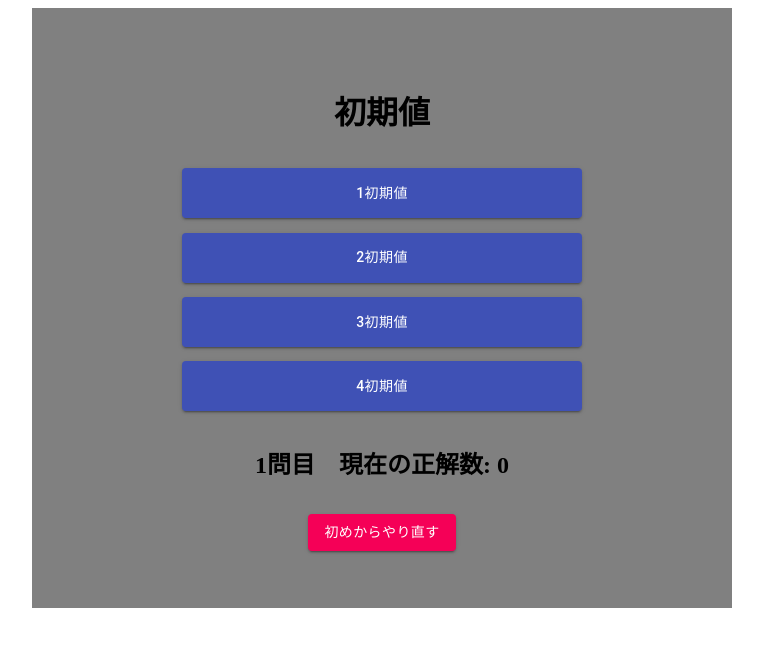
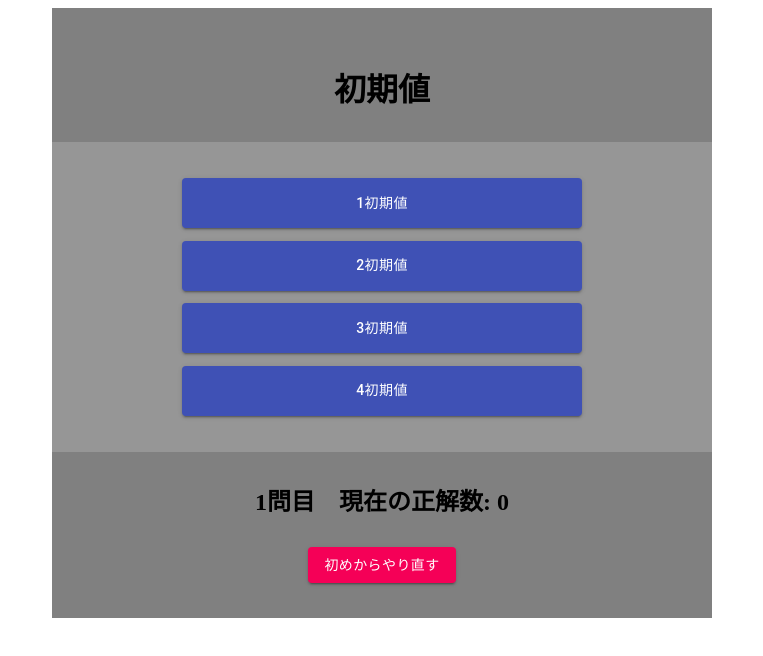
Before and after one commit to naokihino178/quiz-app, a React (Create React App) app: page / in a window 1280 px wide. Shown: the top 656 px of the page, without its empty margins (258-1021 px from the left). Built offline with nearby package versions, Linux system fonts and the light colour scheme.

Commit message:
AnswersコンポーネントおよびQuestionコンポーネントを追加

```diff
--- a/src/App.css
+++ /dev/null
@@ -1,16 +0,0 @@
-.container {
-  width: 600px;
-  height: 500px;
-  margin: 0 auto;
-  padding: 50px;
-  background: gray;
-  display: flex;
-  flex-flow: column;
-  align-items: center;
-  justify-content: space-around;
-}
-
-.buttonSize {
-  width: 400px;
-  height: 50px;
-}
--- a/src/App.tsx
+++ b/src/App.tsx
@@ -1,65 +1,66 @@
 import React, { useState } from "react";
-import "./App.css";
-
+import "./css/styles.css";
+import Answers from "./component/Answers";
+import Question from "./component/Question";
 import { Button } from "@material-ui/core";
 
 const App: React.FC = () => {
-  const [questionsAnswers, setQuestionsAnswers] = useState([
+  const [questionAnswers, setQuestionAnswers] = useState([
     {
-      questions: "apple",
+      question: "apple",
       answers: ["1リンゴ", "2バナナ", "3ブドウ", "4モモ"],
       correctAnswer: "1リンゴ",
     },
     {
-      questions: "fox",
+      question: "fox",
       answers: ["1キツネ", "2タヌキ", "3クマ", "4ライオン"],
       correctAnswer: "1キツネ",
     },
     {
-      questions: "guitar",
+      question: "guitar",
       answers: ["1ギター", "2ベース", "3ドラム", "4シタール"],
       correctAnswer: "1ギター",
     },
     {
-      questions: "red",
+      question: "red",
       answers: ["1赤", "2青", "3緑", "4黒"],
       correctAnswer: "1赤",
     },
     {
-      questions: "car",
+      question: "car",
       answers: ["1車", "2電車", "3飛行機", "4バス"],
       correctAnswer: "1車",
     },
     {
-      questions: "buy",
+      question: "buy",
       answers: ["1買う", "2売る", "3交換する", "4壊す"],
       correctAnswer: "1買う",
     },
     {
-      questions: "have",
+      question: "have",
       answers: ["1持っている", "2住んでいる", "3立っている", "4知っている"],
       correctAnswer: "1持っている",
     },
     {
-      questions: "snow",
+      question: "snow",
       answers: ["1雪", "2雷", "3雨", "4嵐"],
       correctAnswer: "1雪",
     },
     {
-      questions: "fly",
+      question: "fly",
       answers: ["1飛ぶ", "2潜る", "3寝る", "4泣く"],
       correctAnswer: "1飛ぶ",
     },
     {
-      questions: "run",
+      question: "run",
       answers: ["1走る", "2歩く", "3移動する", "4入る"],
       correctAnswer: "1走る",
     },
   ]);
 
-  const [getQuestionsAnswers, setGetQuestionsAnswers] = useState({
+  const [getQuestionAnswers, setGetQuestionAnswers] = useState({
     // そもそもこれはstateで管理する必要があるのか？
-    questions: "初期値",
+    question: "初期値",
     answers: ["1初期値", "2初期値", "3初期値", "4初期値"],
     correctAnswer: "1初期値",
   });
@@ -67,19 +68,19 @@ const App: React.FC = () => {
   const [score, setScore] = useState(0);
   const [questionNumber, setQuestionNumber] = useState(1);
 
-  const questions = getQuestionsAnswers.questions;
-  const answers = getQuestionsAnswers.answers;
+  const question = getQuestionAnswers.question;
+  const answers = getQuestionAnswers.answers;
 
   const changeQuestions = () => {
     //　様々な問題+回答が入った配列をシャッフル
-    for (let i = questionsAnswers.length - 1; i > 0; i--) {
+    for (let i = questionAnswers.length - 1; i > 0; i--) {
       const j = Math.floor(Math.random() * (i + 1));
-      const tmp = questionsAnswers[i];
-      questionsAnswers[i] = questionsAnswers[j];
-      questionsAnswers[j] = tmp;
+      const tmp = questionAnswers[i];
+      questionAnswers[i] = questionAnswers[j];
+      questionAnswers[j] = tmp;
     }
     // 変数nextAnswersにシャッフルした配列の一番上のオブジェクトのanswersを代入
-    const nextAnswers = questionsAnswers[0].answers;
+    const nextAnswers = questionAnswers[0].answers;
     // nextAnswersをシャッフル
     for (let i = nextAnswers.length - 1; i > 0; i--) {
       const j = Math.floor(Math.random() * (i + 1));
@@ -88,13 +89,13 @@ const App: React.FC = () => {
       nextAnswers[j] = tmp;
     }
     // getQuestionsAnswersにquestionsAnswerdの一番上のオブジェクト（Answersシャッフル済み）を代入
-    setGetQuestionsAnswers(questionsAnswers.shift()!);
+    setGetQuestionAnswers(questionAnswers.shift()!);
   };
 
-  const check1 = (e: React.MouseEvent<HTMLButtonElement, MouseEvent>) => {
+  const check1 = () => {
     if (
       document.getElementById("button1")?.textContent ===
-      getQuestionsAnswers.correctAnswer
+      getQuestionAnswers.correctAnswer
     ) {
       setScore(score + 1);
       setQuestionNumber(questionNumber + 1);
@@ -105,10 +106,10 @@ const App: React.FC = () => {
       changeQuestions();
     }
   };
-  const check2 = (e: React.MouseEvent<HTMLButtonElement, MouseEvent>) => {
+  const check2 = () => {
     if (
       document.getElementById("button2")?.textContent ===
-      getQuestionsAnswers.correctAnswer
+      getQuestionAnswers.correctAnswer
     ) {
       setScore(score + 1);
       setQuestionNumber(questionNumber + 1);
@@ -119,10 +120,10 @@ const App: React.FC = () => {
       changeQuestions();
     }
   };
-  const check3 = (e: React.MouseEvent<HTMLButtonElement, MouseEvent>) => {
+  const check3 = () => {
     if (
       document.getElementById("button3")?.textContent ===
-      getQuestionsAnswers.correctAnswer
+      getQuestionAnswers.correctAnswer
     ) {
       setScore(score + 1);
       setQuestionNumber(questionNumber + 1);
@@ -133,10 +134,10 @@ const App: React.FC = () => {
       changeQuestions();
     }
   };
-  const check4 = (e: React.MouseEvent<HTMLButtonElement, MouseEvent>) => {
+  const check4 = () => {
     if (
       document.getElementById("button4")?.textContent ===
-      getQuestionsAnswers.correctAnswer
+      getQuestionAnswers.correctAnswer
     ) {
       setScore(score + 1);
       setQuestionNumber(questionNumber + 1);
@@ -154,45 +155,20 @@ const App: React.FC = () => {
 
   return (
     <div className="container">
-      <h1>{questions}</h1>
+      <Question question={question} />
+      <Answers
+        answers={answers}
+        check1={check1}
+        check2={check2}
+        check3={check3}
+        check4={check4}
+      />
+      <h2>{`${questionNumber}問目　現在の正解数: ${score}`}</h2>
       <Button
         variant="contained"
-        color="primary"
-        className="buttonSize"
-        onClick={check1}
-        id="button1"
+        color="secondary"
+        onClick={() => document.location.reload()}
       >
-        {answers[0]}
-      </Button>
-      <Button
-        variant="contained"
-        color="primary"
-        className="buttonSize"
-        onClick={check2}
-        id="button2"
-      >
-        {answers[1]}
-      </Button>
-      <Button
-        variant="contained"
-        color="primary"
-        className="buttonSize"
-        onClick={check3}
-        id="button3"
-      >
-        {answers[2]}
-      </Button>
-      <Button
-        variant="contained"
-        color="primary"
-        className="buttonSize"
-        onClick={check4}
-        id="button4"
-      >
-        {answers[3]}
-      </Button>
-      <h2>{`${questionNumber}問目　現在の正解数: ${score}`}</h2>
-      <Button variant="contained" color="secondary" onClick={() => document.location.reload()}>
         初めからやり直す
       </Button>
     </div>
--- /dev/null
+++ b/src/component/Answers.tsx
@@ -0,0 +1,61 @@
+import React from "react";
+import { Button } from "@material-ui/core";
+
+interface PROPS {
+  answers: string[];
+  check1: VoidFunction;
+  check2: VoidFunction;
+  check3: VoidFunction;
+  check4: VoidFunction;
+}
+
+const Answers: React.FC<PROPS> = ({
+  answers,
+  check1,
+  check2,
+  check3,
+  check4,
+}) => {
+  return (
+    <div className="answersContainer">
+      <Button
+        variant="contained"
+        color="primary"
+        className="buttonSize"
+        onClick={check1}
+        id="button1"
+      >
+        {answers[0]}
+      </Button>
+      <Button
+        variant="contained"
+        color="primary"
+        className="buttonSize"
+        onClick={check2}
+        id="button2"
+      >
+        {answers[1]}
+      </Button>
+      <Button
+        variant="contained"
+        color="primary"
+        className="buttonSize"
+        onClick={check3}
+        id="button3"
+      >
+        {answers[2]}
+      </Button>
+      <Button
+        variant="contained"
+        color="primary"
+        className="buttonSize"
+        onClick={check4}
+        id="button4"
+      >
+        {answers[3]}
+      </Button>
+    </div>
+  );
+};
+
+export default Answers;
--- /dev/null
+++ b/src/component/Question.tsx
@@ -0,0 +1,15 @@
+import React from "react";
+
+interface PROPS {
+  question: string;
+}
+
+const Question: React.FC<PROPS> = ({ question }) => {
+  return (
+    <div>
+      <h1>{question}</h1>
+    </div>
+  );
+};
+
+export default Question;
--- /dev/null
+++ b/src/css/styles.css
@@ -0,0 +1,27 @@
+.container {
+  width: 600px;
+  height: 550px;
+  margin: 0 auto;
+  padding: 30px;
+  background: gray;
+  display: flex;
+  flex-flow: column;
+  align-items: center;
+  justify-content: space-around;
+}
+
+.buttonSize {
+  width: 400px;
+  height: 50px;
+}
+
+.answersContainer {
+  width: 100%;
+  height: 250px;
+  padding: 30px;
+  background: rgb(150, 150, 150);
+  display: flex;
+  flex-flow: column;
+  align-items: center;
+  justify-content: space-around;
+}
```
Also changed, not shown: 1 other file (tests, documents, lock files or other folders).
